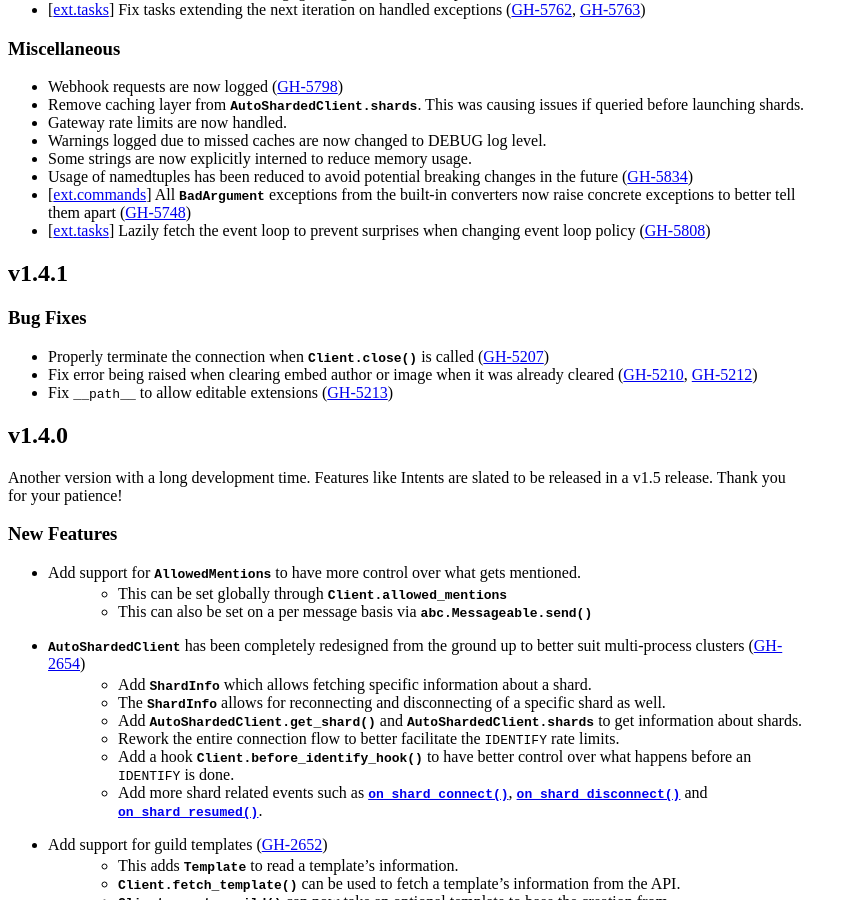
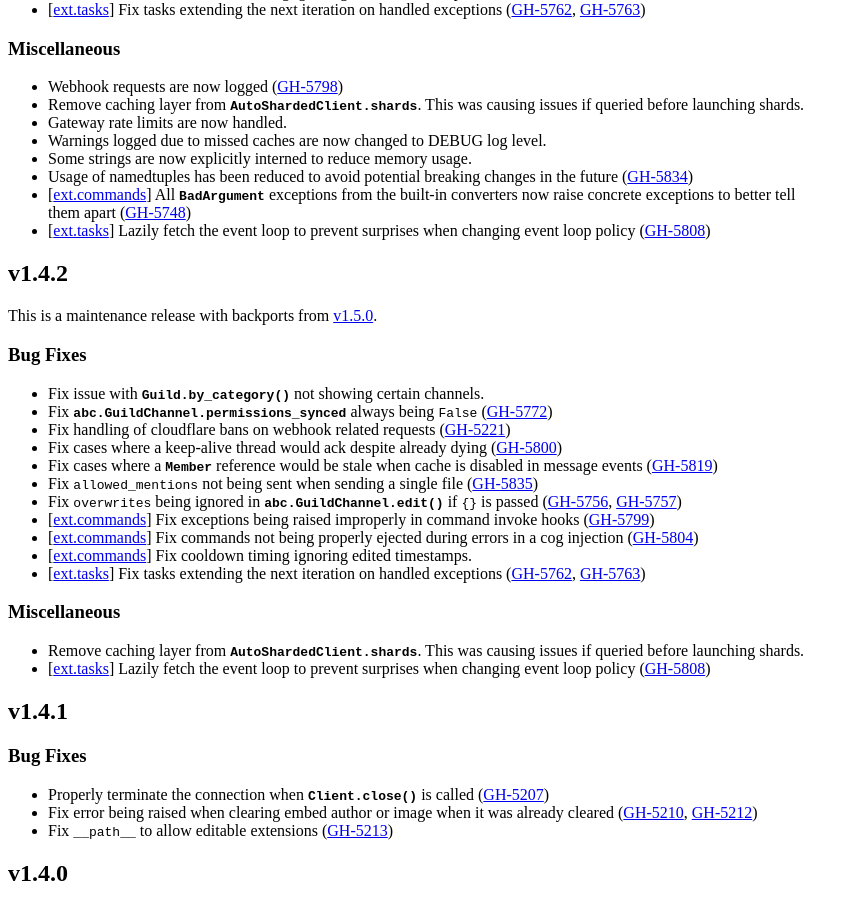
Before and after one commit to Rapptz/discord.py, a Sphinx documentation site: the page built from docs/whats_new.rst, in a window 1280 px wide and 900 px high, scrolled down 928 px. Shown: the whole window, without its empty margins (0-858 px from the left). Built offline with Sphinx 7.4.7, drawn with Linux system fonts in a browser that asks for light colours.

Commit message:
Add changelog for v1.4.2

```diff
--- a/docs/whats_new.rst
+++ b/docs/whats_new.rst
@@ -69,6 +69,34 @@ Miscellaneous
 - Some strings are now explicitly interned to reduce memory usage.
 - Usage of namedtuples has been reduced to avoid potential breaking changes in the future (:issue:`5834`)
 - |commands| All :class:`BadArgument` exceptions from the built-in converters now raise concrete exceptions to better tell them apart (:issue:`5748`)
+- |tasks| Lazily fetch the event loop to prevent surprises when changing event loop policy (:issue:`5808`)
+
+.. _vp1p4p2:
+
+v1.4.2
+--------
+
+This is a maintenance release with backports from :ref:`vp1p5p0`.
+
+Bug Fixes
+~~~~~~~~~~~
+
+- Fix issue with :meth:`Guild.by_category` not showing certain channels.
+- Fix :attr:`abc.GuildChannel.permissions_synced` always being ``False`` (:issue:`5772`)
+- Fix handling of cloudflare bans on webhook related requests (:issue:`5221`)
+- Fix cases where a keep-alive thread would ack despite already dying (:issue:`5800`)
+- Fix cases where a :class:`Member` reference would be stale when cache is disabled in message events (:issue:`5819`)
+- Fix ``allowed_mentions`` not being sent when sending a single file (:issue:`5835`)
+- Fix ``overwrites`` being ignored in :meth:`abc.GuildChannel.edit` if ``{}`` is passed (:issue:`5756`, :issue:`5757`)
+- |commands| Fix exceptions being raised improperly in command invoke hooks (:issue:`5799`)
+- |commands| Fix commands not being properly ejected during errors in a cog injection (:issue:`5804`)
+- |commands| Fix cooldown timing ignoring edited timestamps.
+- |tasks| Fix tasks extending the next iteration on handled exceptions (:issue:`5762`, :issue:`5763`)
+
+Miscellaneous
+~~~~~~~~~~~~~~~
+
+- Remove caching layer from :attr:`AutoShardedClient.shards`. This was causing issues if queried before launching shards.
 - |tasks| Lazily fetch the event loop to prevent surprises when changing event loop policy (:issue:`5808`)
 
 .. _vp1p4p1:
```
